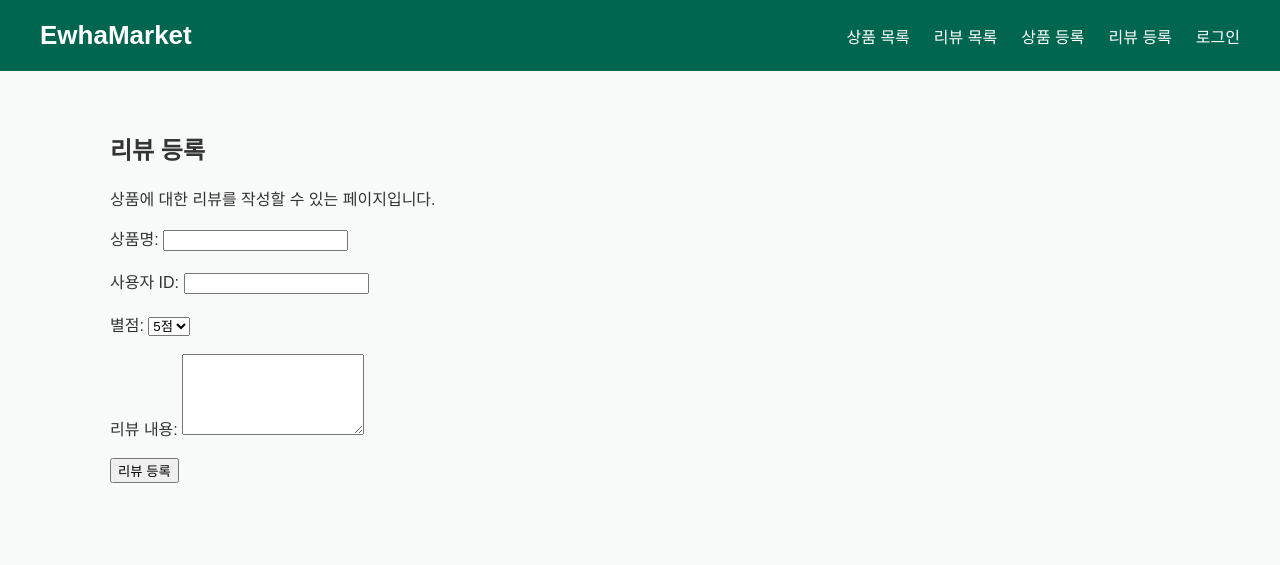
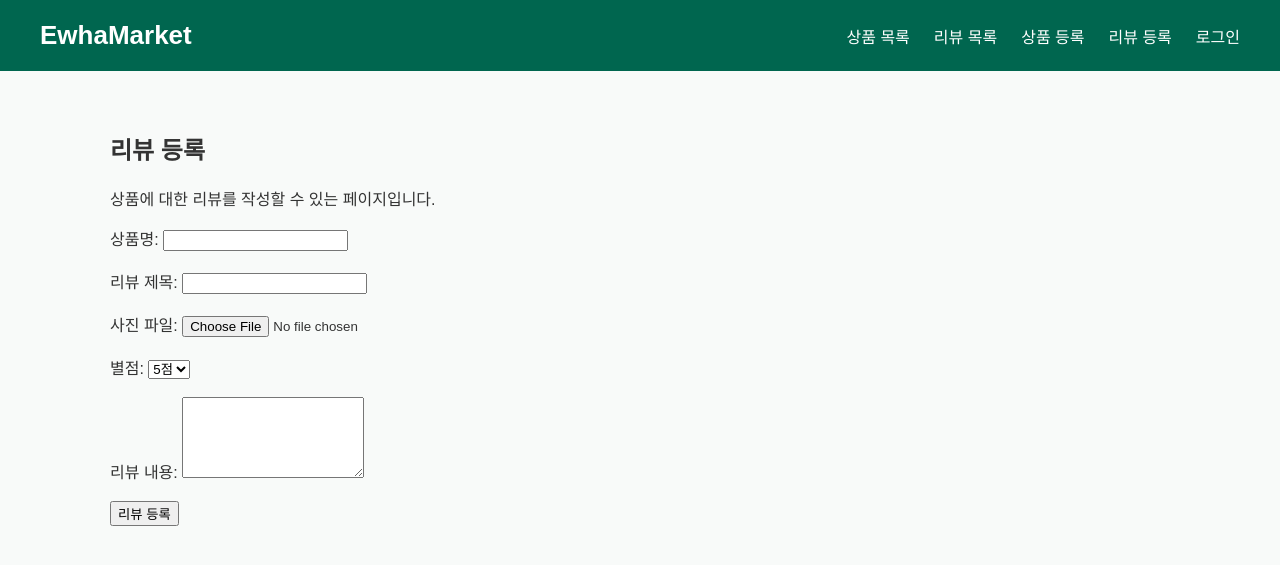
Before and after one commit to kingdain39/2026_osp_project_Osori, a Flask app: page /reg_reviews in a window 1280 px wide. Shown: the top 565 px of the page. Run offline with Flask 3, Linux system fonts and the light colour scheme; parts of the project's set-up code (start-up, migrations or seed data) failed here and were passed over.

Commit message:
feat: 리뷰 작성 버튼 및 등록 폼 구현

```diff
--- a/templates/item_detail.html
+++ b/templates/item_detail.html
@@ -33,6 +33,7 @@
       <div><dt>판매 상태</dt><dd>{{ item.get('status', '-') }}</dd></div>
       <div><dt>이메일</dt><dd>{{ item.get('email', '-') }}</dd></div>
     </dl>
+    <p><a href="/reg_reviews?product_id={{ item_key | urlencode }}&amp;product_name={{ item.get('prodName', '') | urlencode }}">리뷰 작성</a></p>
   </div>
 </article>
 {% endblock %}
--- a/templates/reg_reviews.html
+++ b/templates/reg_reviews.html
@@ -4,13 +4,18 @@ content %}
 
 <p>상품에 대한 리뷰를 작성할 수 있는 페이지입니다.</p>
 
-<form id="reviewForm">
+<form id="reviewForm" action="/reviews/new" method="post" enctype="multipart/form-data">
+  <input type="hidden" name="product_id" value="{{ request.args.get('product_id', '') }}" />
   <label for="product_name">상품명:</label>
-  <input type="text" id="product_name" name="product_name" required />
+  <input type="text" id="product_name" name="product_name" value="{{ request.args.get('product_name', '') }}" readonly required />
   <br /><br />
 
-  <label for="user_id">사용자 ID:</label>
-  <input type="text" id="user_id" name="user_id" required />
+  <label for="title">리뷰 제목:</label>
+  <input type="text" id="title" name="title" required />
+  <br /><br />
+
+  <label for="photo">사진 파일:</label>
+  <input type="file" id="photo" name="photo" accept=".png,.jpg,.jpeg,.gif,.webp" required />
   <br /><br />
 
   <label for="rating">별점:</label>
@@ -23,23 +28,13 @@ content %}
   </select>
   <br /><br />
 
-  <label for="content">리뷰 내용:</label>
-  <textarea id="content" name="content" rows="5" required></textarea>
+  <label for="body">리뷰 내용:</label>
+  <textarea id="body" name="body" rows="5" required></textarea>
   <br /><br />
 
   <button type="submit">리뷰 등록</button>
 </form>
 
-<script>
-  document
-    .getElementById("reviewForm")
-    .addEventListener("submit", function (event) {
-      event.preventDefault();
 
-      alert(
-        "리뷰 등록 기능은 현재 시연용입니다. 실제 리뷰는 저장되지 않습니다.",
-      );
-    });
-</script>
 
 {% endblock %}
```
